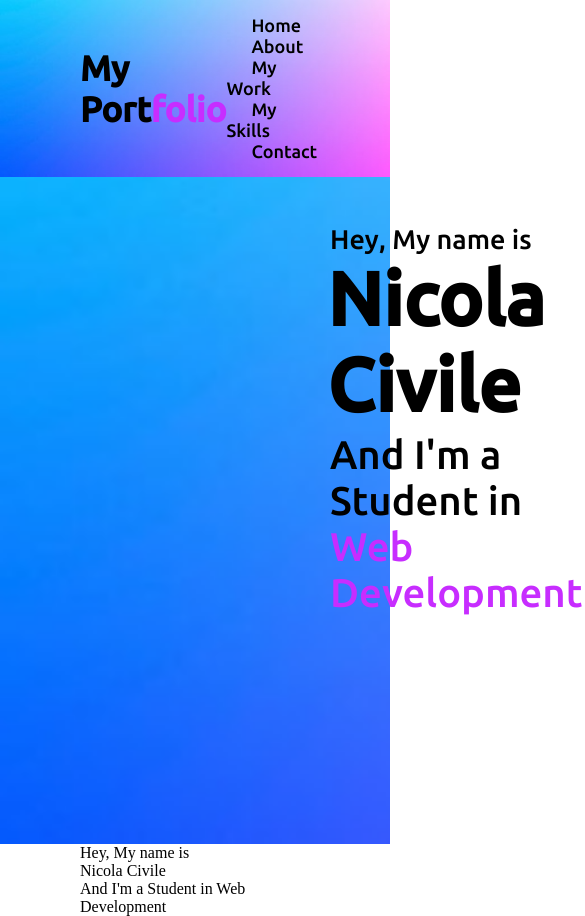
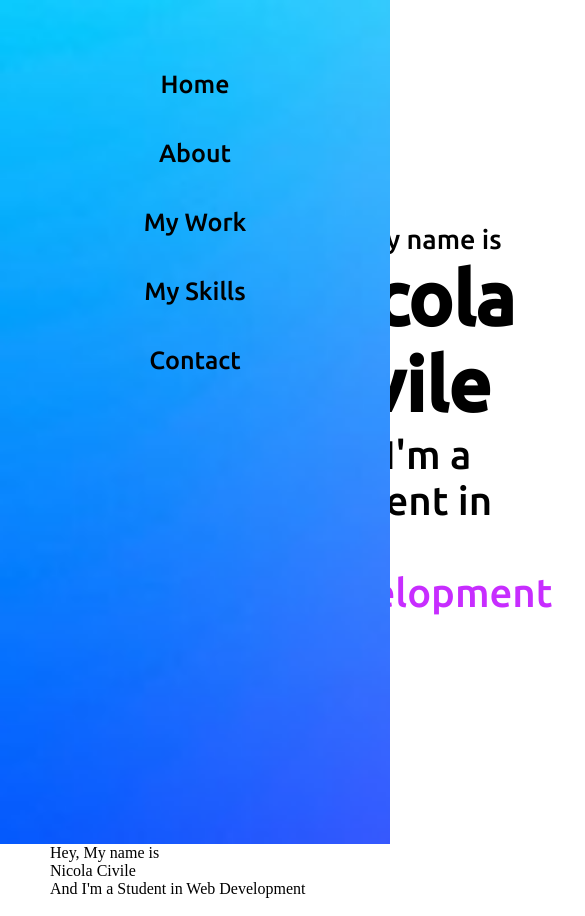
Before and after one commit to NicolaCVL/CampusContest3B1, a plain HTML site: page HTML_CSS/index.html in a window 390 px wide. Shown: the top 916 px of the page, 585 px wide, since content can reach past the window. Drawn offline with Linux system fonts and the light colour scheme.

Commit message:
changes made to HTML CSS

```diff
--- a/HTML_CSS/index.html
+++ b/HTML_CSS/index.html
@@ -14,7 +14,7 @@
         <div class="max-width">
             <div class="logo"><a href="#">My Port<span>folio</span></a></div>
             <ul class="menu">
-                <li><a href="#">Home</a></li>
+                <li><a href="index.html">Home</a></li>
                 <li><a href="#">About</a></li>
                 <li><a href="#">My Work</a></li>
                 <li><a href="#">My Skills</a></li>
--- a/HTML_CSS/style.css
+++ b/HTML_CSS/style.css
@@ -87,3 +87,32 @@
     color: rgb(199, 45, 255);
     font-weight: 500;
 }
+
+/*Media Queries*/
+@media (max-width: 947px){
+    .max-width{
+        padding: 0 50px;
+    }
+
+    .navigbar .menu{
+        position: fixed;
+        height: 100vh;
+        width: 100%;
+        left: 0;
+        top: 0;
+        background-image: url(../Image/fonddegrade.jpg);
+        background-size: cover;
+        text-align: center;
+        padding-top: 50px;
+    }
+
+    .navigbar .menu li{
+        display: block;
+    }
+
+    .navigbar .menu li a{
+        display: inline-block;
+        margin: 20px 0;
+        font-size: 25px;
+    }
+}
```
